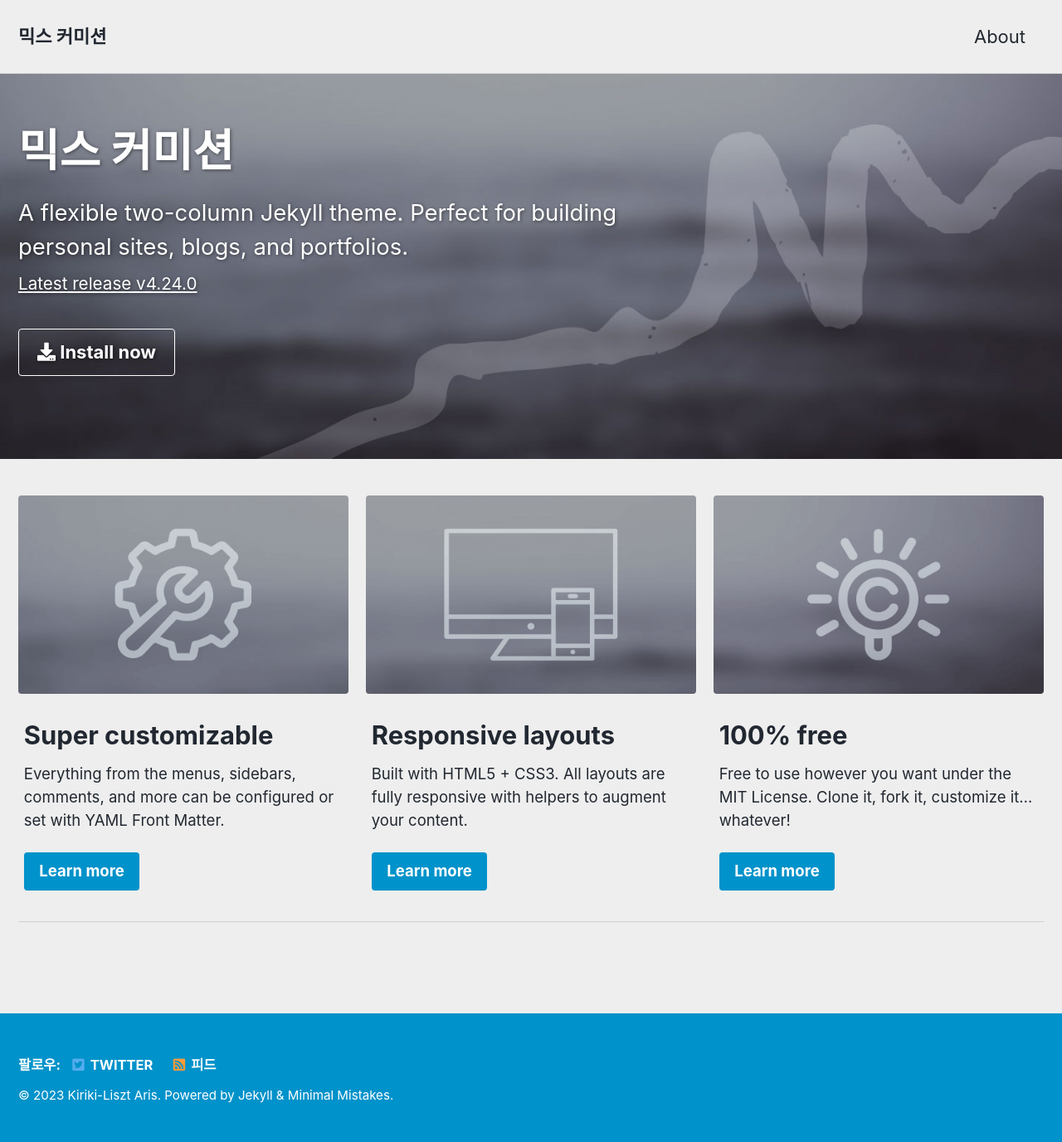
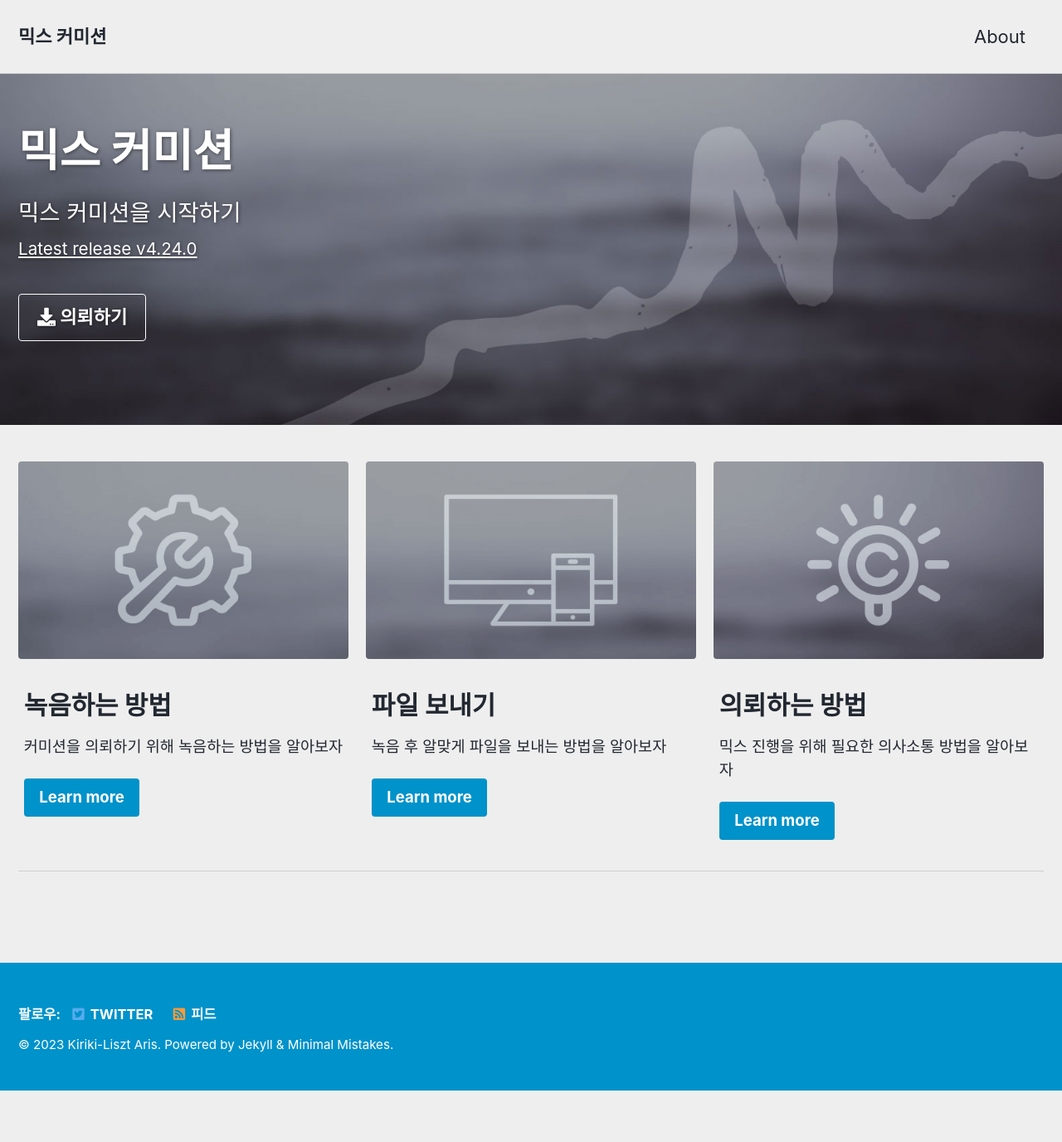
Before and after one commit to Kiriki-liszt/mix_commision, a Jekyll site: the page built from _pages/home.md, in a window 1280 px wide. Shown: the whole page at 83% size. Built offline with Jekyll 4.4.1, drawn with Linux system fonts in a browser that asks for light colours; cached includes are drawn as plain includes; after the commit the page ends 1314 px from its top, so only the background shows below that.

Commit message:
home page

```diff
--- a/_pages/home.md
+++ b/_pages/home.md
@@ -6,30 +6,30 @@ header:
   overlay_color: "#5e616c"
   overlay_image: /assets/images/mm-home-page-feature.jpg
   actions:
-    - label: "<i class='fas fa-download'></i> Install now"
+    - label: "<i class='fas fa-download'></i> 의뢰하기"
       url: "/about/"
 excerpt: >
-  A flexible two-column Jekyll theme. Perfect for building personal sites, blogs, and portfolios.<br />
+  믹스 커미션을 시작하기<br />
   <small><a href="https://github.com/mmistakes/minimal-mistakes/releases/tag/4.24.0">Latest release v4.24.0</a></small>
 feature_row:
   - image_path: /assets/images/mm-customizable-feature.png
     alt: "customizable"
-    title: "Super customizable"
-    excerpt: "Everything from the menus, sidebars, comments, and more can be configured or set with YAML Front Matter."
+    title: "녹음하는 방법"
+    excerpt: "커미션을 의뢰하기 위해 녹음하는 방법을 알아보자"
     url: "/about/"
     btn_class: "btn--primary"
     btn_label: "Learn more"
   - image_path: /assets/images/mm-responsive-feature.png
     alt: "fully responsive"
-    title: "Responsive layouts"
-    excerpt: "Built with HTML5 + CSS3. All layouts are fully responsive with helpers to augment your content."
+    title: "파일 보내기"
+    excerpt: "녹음 후 알맞게 파일을 보내는 방법을 알아보자"
     url: "/about/"
     btn_class: "btn--primary"
     btn_label: "Learn more"
   - image_path: /assets/images/mm-free-feature.png
     alt: "100% free"
-    title: "100% free"
-    excerpt: "Free to use however you want under the MIT License. Clone it, fork it, customize it... whatever!"
+    title: "의뢰하는 방법"
+    excerpt: "믹스 진행을 위해 필요한 의사소통 방법을 알아보자"
     url: "/about/"
     btn_class: "btn--primary"
     btn_label: "Learn more"
```
